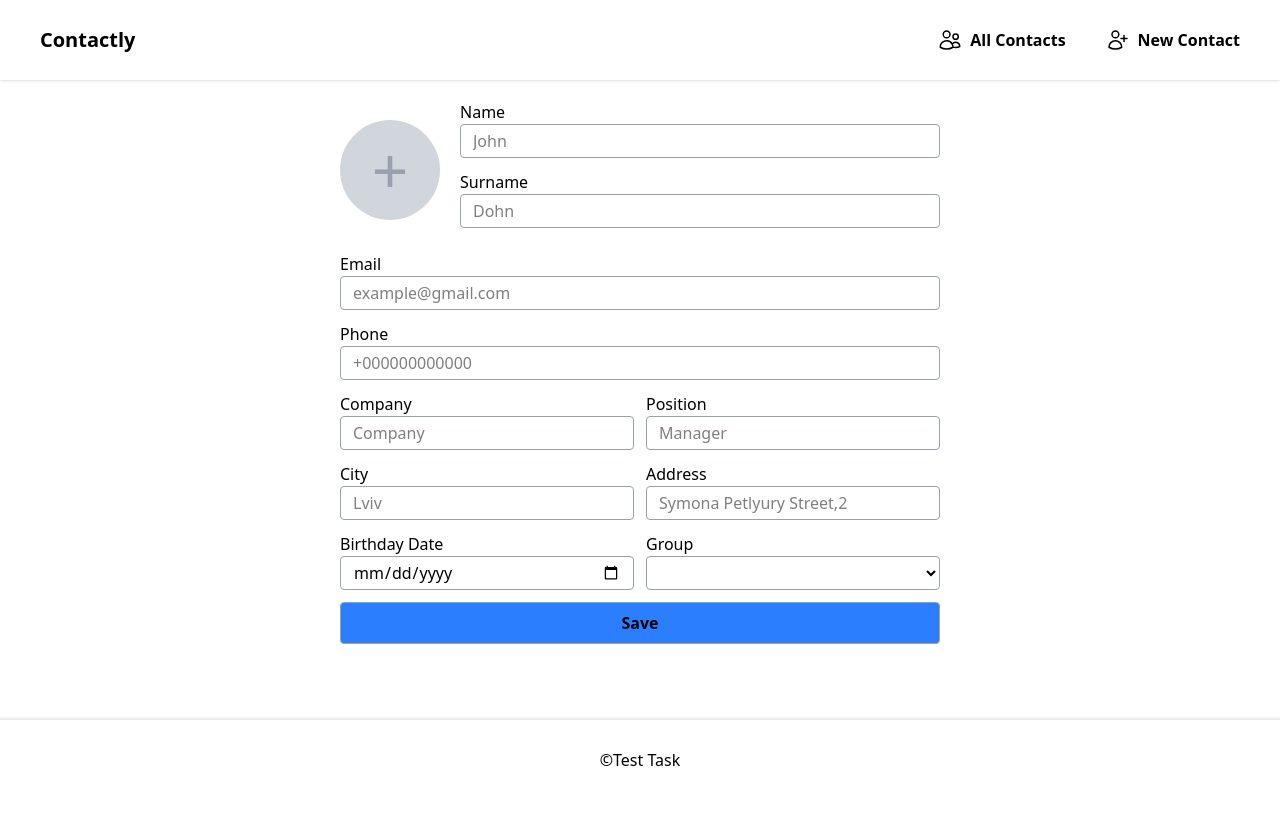
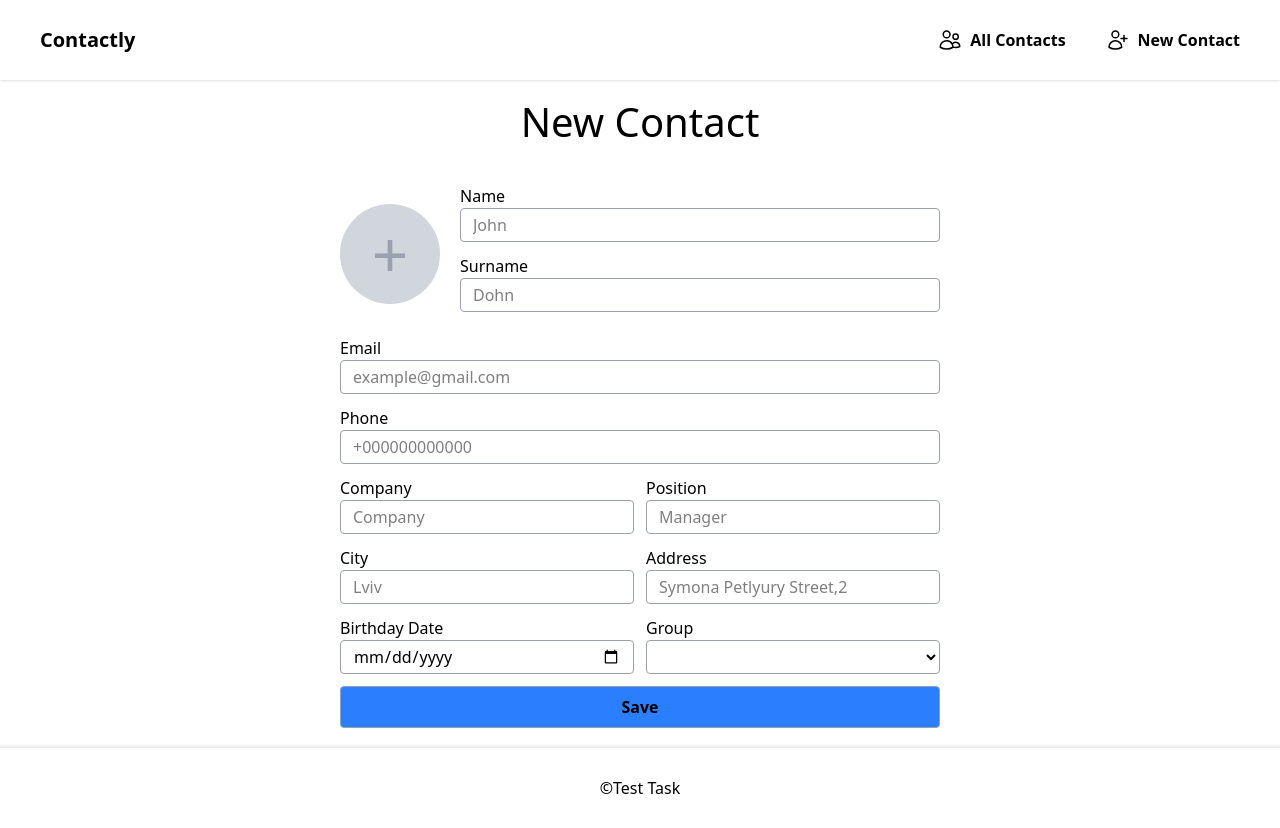
Before and after one commit to YuliaProkipchuk/contact-list, an Angular app: page /new-contact in a window 1280 px wide. Before the commit the page ends 800 px from the top, so only its background shows below. Built offline with nearby package versions, Linux system fonts and the light colour scheme.

Commit message:
ui updates

```diff
--- a/src/app/pages/new-contact/new-contact.component.html
+++ b/src/app/pages/new-contact/new-contact.component.html
@@ -1,3 +1,4 @@
+<h1 class="text-center py-3 text-[2.5rem]">New Contact</h1>
 <form [formGroup]="newContactForm" (ngSubmit)="addNewContact()" class="w-3/4 lg:w-1/2 2xl:w-[30%] mx-auto py-5">
     <div class="flex gap-5 items-center">
         <div class="w-[100px] h-[100px] rounded-full" (click)="focusInput(imgInput)">
@@ -99,7 +100,6 @@
         <div class="flex flex-col w-full sm:w-1/2">
             <label for="category">Group</label>
             <select formControlName="category" id="category" class="rounded border border-gray-400 py-1 px-3">
-                <option value="None">None</option>
                 <option value="Friends">Friends</option>
                 <option value="Work">Work</option>
                 <option value="Family">Family</option>
```
